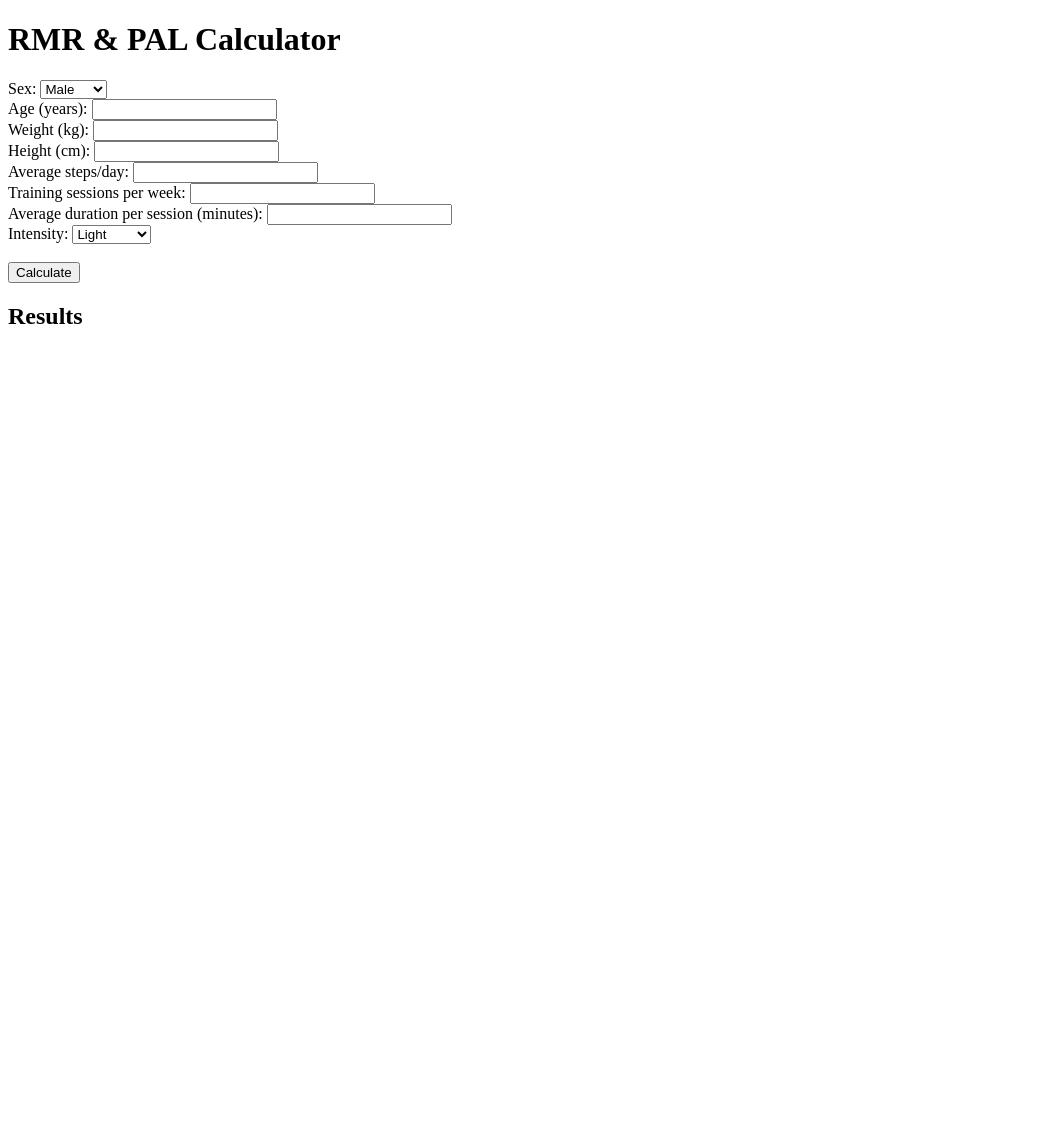
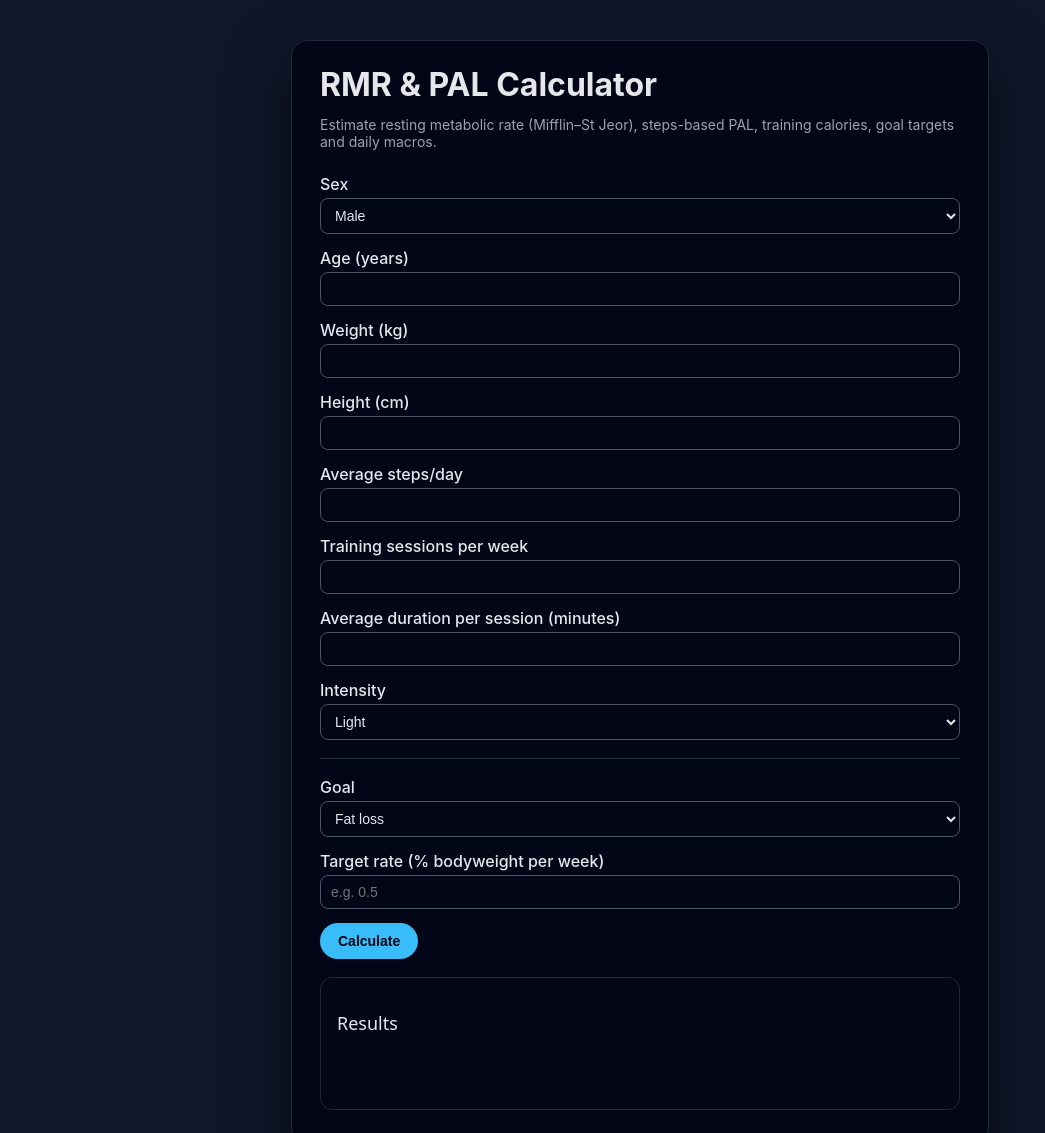
Before and after one commit to Archangel-Project-LLC/rmr-pal-calculator, a plain HTML site: page index.html in a window 1280 px wide. Shown: the top 1133 px of the page, without its empty margins (0-1045 px from the left). Before the commit the page ends 800 px from the top, so only its background shows below. Drawn offline with Linux system fonts and the light colour scheme.

Commit message:
Refactor HTML structure for calculator layout v2
Added a container for the calculator and improved layout with form rows for better organization.

```diff
--- a/index.html
+++ b/index.html
@@ -2,36 +2,87 @@
 <html>
 <head>
   <title>RMR & PAL Calculator</title>
+  <link rel="stylesheet" href="style.css">
 </head>
 <body>
+  <div class="container">
     <h1>RMR & PAL Calculator</h1>
+    <p class="description">
+      Estimate resting metabolic rate (Mifflin–St&nbsp;Jeor), steps-based PAL, training calories, goal targets and daily macros.
+    </p>
 
-  <label>Sex:
+    <div class="form-row">
+      <label for="sex">Sex</label>
       <select id="sex">
         <option value="male">Male</option>
         <option value="female">Female</option>
       </select>
-  </label><br>
+    </div>
 
-  <label>Age (years): <input id="age" type="number"></label><br>
-  <label>Weight (kg): <input id="weight" type="number"></label><br>
-  <label>Height (cm): <input id="height" type="number"></label><br>
-  <label>Average steps/day: <input id="steps" type="number"></label><br>
+    <div class="form-row">
+      <label for="age">Age (years)</label>
+      <input id="age" type="number">
+    </div>
 
-  <label>Training sessions per week: <input id="sessions" type="number"></label><br>
-  <label>Average duration per session (minutes): <input id="duration" type="number"></label><br>
-  <label>Intensity:
+    <div class="form-row">
+      <label for="weight">Weight (kg)</label>
+      <input id="weight" type="number">
+    </div>
+
+    <div class="form-row">
+      <label for="height">Height (cm)</label>
+      <input id="height" type="number">
+    </div>
+
+    <div class="form-row">
+      <label for="steps">Average steps/day</label>
+      <input id="steps" type="number">
+    </div>
+
+    <div class="form-row">
+      <label for="sessions">Training sessions per week</label>
+      <input id="sessions" type="number">
+    </div>
+
+    <div class="form-row">
+      <label for="duration">Average duration per session (minutes)</label>
+      <input id="duration" type="number">
+    </div>
+
+    <div class="form-row">
+      <label for="intensity">Intensity</label>
       <select id="intensity">
         <option value="light">Light</option>
         <option value="moderate">Moderate</option>
         <option value="hard">Hard</option>
       </select>
-  </label><br><br>
+    </div>
 
+    <hr style="margin: 18px 0; border: none; border-top: 1px solid #1f2937;">
+
+    <div class="form-row">
+      <label for="goal">Goal</label>
+      <select id="goal">
+        <option value="loss">Fat loss</option>
+        <option value="maintain">Maintenance</option>
+        <option value="gain">Muscle gain</option>
+      </select>
+    </div>
+
+    <div class="form-row">
+      <label for="rate">Target rate (% bodyweight per week)</label>
+      <input id="rate" type="number" step="0.1" placeholder="e.g. 0.5">
+    </div>
+
+    <div class="button-row">
       <button onclick="calculate()">Calculate</button>
+    </div>
 
-  <h2>Results</h2>
+    <div class="results-box">
+      <div class="results-title">Results</div>
       <p id="results"></p>
+    </div>
+  </div>
 
   <script src="script.js"></script>
 </body>
```
Lines whose indentation alone changed are shown as unchanged.
